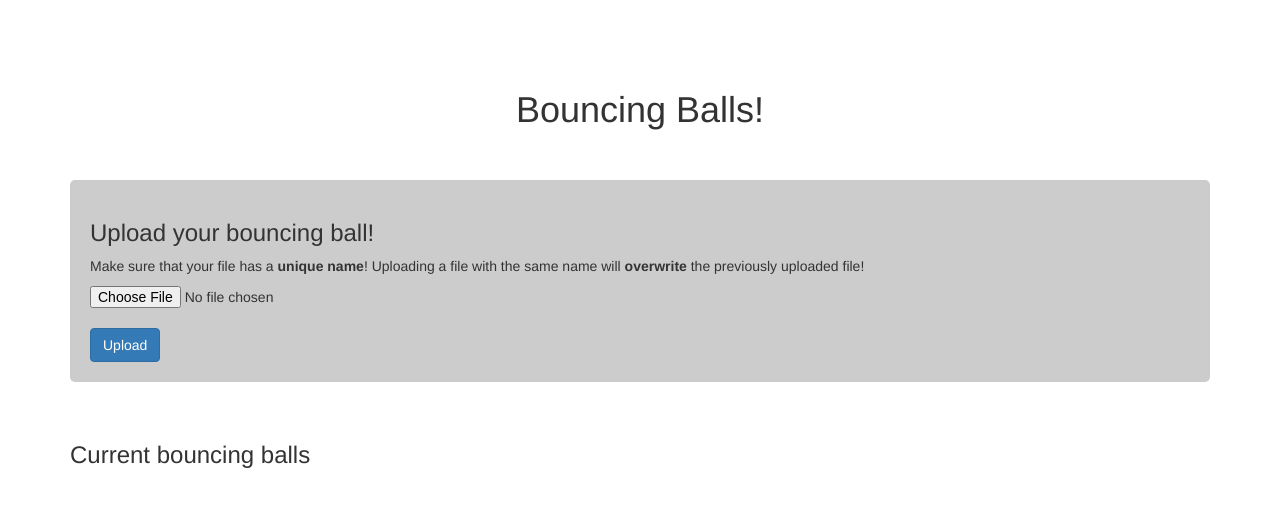
After one commit to cbreezier/intro_chat, a PHP site: page /bouncing.html in a window 1280 px wide. The commit adds this page. Shown: the top 507 px of the page. Run offline with PHP 8.4, Linux system fonts and the light colour scheme; data that the repository does not hold is empty; some libraries are stand-ins or nearby versions.

Commit message:
Add page to upload bouncing balls

```diff
--- /dev/null
+++ b/bouncing.html
@@ -0,0 +1,45 @@
+<!DOCTYPE html>
+<html>
+  <head>
+    <meta charset="UTF-8">
+    <meta name="viewport" content="width=device-width, initial-scale=1.0">
+    <!-- Bootstrap -->
+    <link rel="stylesheet" href="//netdna.bootstrapcdn.com/bootstrap/3.0.3/css/bootstrap.min.css">
+    <link rel="stylesheet" href="main.css">
+
+    <script src="https://code.jquery.com/jquery.js"></script>
+    <title>Bounce!</title>
+  </head>
+  <body>
+    <div class="container">
+      <h1 style="text-align: center;">Bouncing Balls!</h1><br>
+      <div class="uploadFile">
+        <form action="upload.php" method="post" enctype="multipart/form-data">
+          <h3>Upload your bouncing ball!</h3>
+          <p>Make sure that your file has a <b>unique name</b>! Uploading a file with the same name will <b>overwrite</b> the previously uploaded file!</p>
+          <input type="hidden" name="chatbot_type" value="bouncingball"></input>
+          <input type="file" name="file"></input>
+          <br>
+          <button type="submit" class="btn btn-primary">Upload</button>
+        </form>
+      </div>
+
+      <br><br>
+
+      <div id="bouncingBallList">
+        <h3>Current bouncing balls</h3>
+      </div>
+    </div>
+    <script>
+      function updateBalls() {
+        $('#bouncingBallList').load("bouncing_list.php", {}, function (data) {
+          console.log(data);
+        });
+      }
+
+      $(document).ready(function() {
+        setInterval(updateBalls, (1 * 1000));
+      });
+    </script>
+  </body>
+</html>
--- /dev/null
+++ b/bouncing_list.php
@@ -0,0 +1,16 @@
+<?php
+  echo '<h3>Current bouncing balls</h3>';
+  $balls = scandir("bouncingball");
+  $bouncecount = file_get_contents("bouncingball/count.txt");
+  foreach (explode(PHP_EOL, $bouncecount) as $line) {
+    $info = explode(' ', $line);
+    $count[$info[0]] = $info[1];
+  }
+  foreach ($balls as $ball) {
+    if ($ball == '.' || $ball == '..' || !preg_match('/^.*\.py$/', $ball)) {
+      continue;
+    }
+    $numBounce = isset($count[$ball]) ? $count[$ball] : 0;
+    echo '<span class="ball">'.$ball.' has bounced '.$numBounce.' times</span><br>';
+  }
+?>
--- /dev/null
+++ b/bouncingball/count.txt
@@ -0,0 +1 @@
+empty.py 4
--- a/main.css
+++ b/main.css
@@ -31,3 +31,7 @@ body {
   padding-left: 200px;
   padding-right: 200px;
 }
+
+.ball {
+  font-size: 16pt;
+}
```
Also changed, not shown: upload.php (+10 -2 lines), 2 other files.
